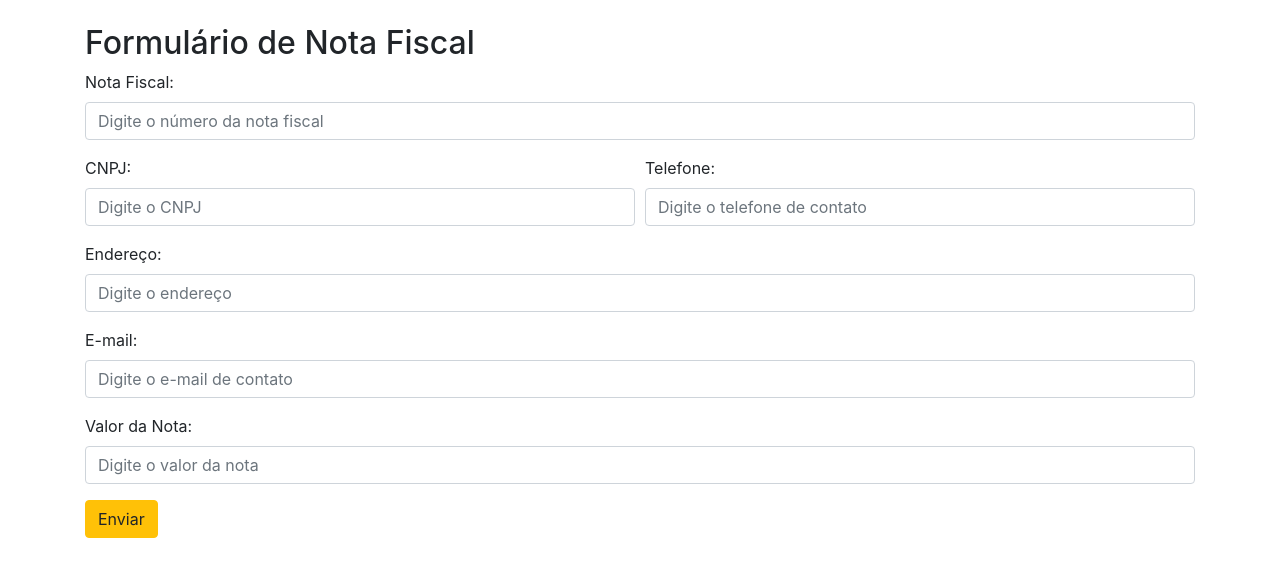
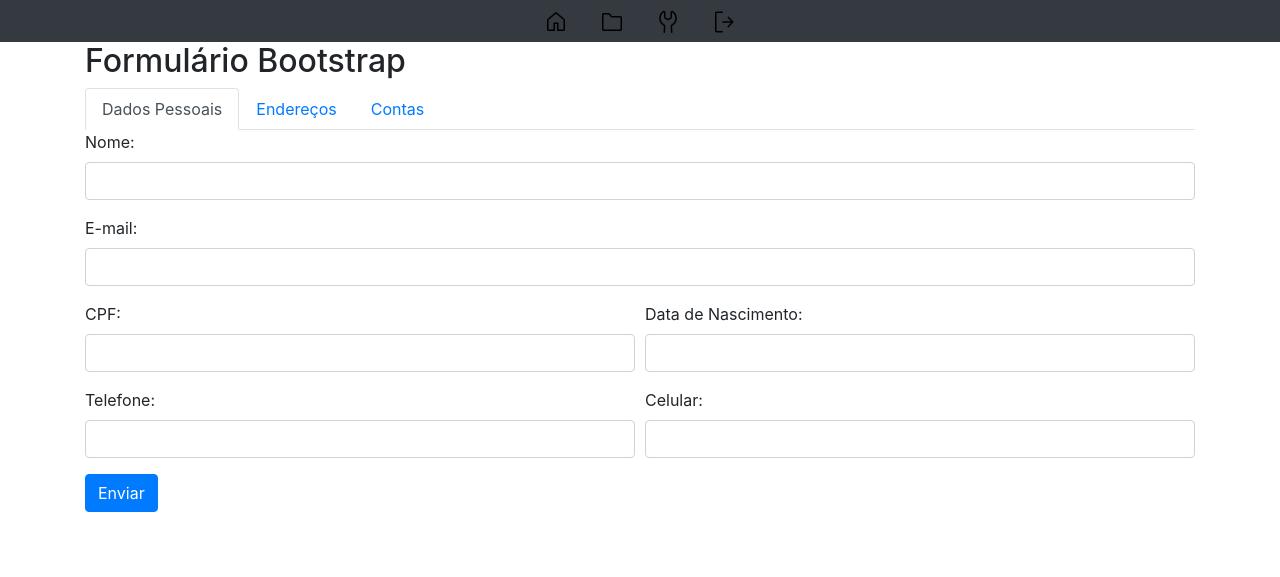
Before and after one commit to alexodisseus/panca-louca, a Flask app: page / in a window 1280 px wide. Shown: the top 577 px of the page. Run offline with Flask 3, Linux system fonts and the light colour scheme; some libraries are stand-ins or nearby versions.

Commit message:
comentario

```diff
--- a/pl/model.py
+++ b/pl/model.py
@@ -42,6 +42,8 @@ class User(SQLModel, table=True):
 	"""docstring for User  -  tabela para cotistas"""
 	id: Optional[int] = Field(default=None, primary_key=True)
 	name:str
+	cpf:str
+	email:str
 	birth:str
 	telephone:str
 	cell:str
--- /dev/null
+++ b/pl/templates/base.html
@@ -0,0 +1,59 @@
+<!doctype html>
+<html lang="en">
+    <head>
+        {% block head %}
+        <!-- Required meta tags -->
+        <meta charset="utf-8">
+        <meta name="viewport" content="width=device-width, initial-scale=1, shrink-to-fit=no">
+
+        {% block styles %}
+            <!-- Bootstrap CSS -->
+            {{ bootstrap.load_css() }}
+        {% endblock %}
+
+        <title>Sistema para Cotas</title>
+        {% endblock %}
+    </head>
+    <body>
+      <ul class="nav justify-content-center bg-dark ">
+        <li class="nav-item opacity-50">
+          <a class="nav-link active" href="#">
+            <!-- home -->
+            <svg xmlns="http://www.w3.org/2000/svg" viewBox="0 0 24 24" width="24" height="24"><path d="M11.03 2.59a1.501 1.501 0 0 1 1.94 0l7.5 6.363a1.5 1.5 0 0 1 .53 1.144V19.5a1.5 1.5 0 0 1-1.5 1.5h-5.75a.75.75 0 0 1-.75-.75V14h-2v6.25a.75.75 0 0 1-.75.75H4.5A1.5 1.5 0 0 1 3 19.5v-9.403c0-.44.194-.859.53-1.144ZM12 3.734l-7.5 6.363V19.5h5v-6.25a.75.75 0 0 1 .75-.75h3.5a.75.75 0 0 1 .75.75v6.25h5v-9.403Z"></path></svg>
+          </a>
+        </li>
+        <li class="nav-item">
+          <a class="nav-link" href="#">
+            <!-- arquivos -->
+            <svg xmlns="http://www.w3.org/2000/svg" viewBox="0 0 24 24" width="24" height="24"><path d="M2 4.75C2 3.784 2.784 3 3.75 3h4.971c.58 0 1.12.286 1.447.765l1.404 2.063c.046.069.124.11.207.11h8.471c.966 0 1.75.783 1.75 1.75V19.25A1.75 1.75 0 0 1 20.25 21H3.75A1.75 1.75 0 0 1 2 19.25Zm1.75-.25a.25.25 0 0 0-.25.25v14.5c0 .138.112.25.25.25h16.5a.25.25 0 0 0 .25-.25V7.687a.25.25 0 0 0-.25-.25h-8.471a1.75 1.75 0 0 1-1.447-.765L8.928 4.61a.252.252 0 0 0-.208-.11Z"></path></svg>
+          </a>
+        </li>
+        <li class="nav-item">
+          <a class="nav-link" href="#">
+            <!-- procurar -->
+            <svg xmlns="http://www.w3.org/2000/svg" viewBox="0 0 24 24" width="24" height="24"><path d="M7.875 2.292a.114.114 0 0 0-.032.018A7.239 7.239 0 0 0 4.75 8.25a7.248 7.248 0 0 0 3.654 6.297c.57.327.982.955.941 1.682v.002l-.317 6.058a.75.75 0 1 1-1.498-.078l.317-6.062v-.004c.006-.09-.047-.215-.188-.296A8.749 8.749 0 0 1 3.25 8.25a8.738 8.738 0 0 1 3.732-7.169 1.547 1.547 0 0 1 1.709-.064c.484.292.809.835.809 1.46v4.714a.25.25 0 0 0 .119.213l2.25 1.385c.08.05.182.05.262 0l2.25-1.385a.25.25 0 0 0 .119-.213V2.478c0-.626.325-1.169.81-1.461a1.547 1.547 0 0 1 1.708.064 8.741 8.741 0 0 1 3.732 7.17 8.747 8.747 0 0 1-4.41 7.598c-.14.081-.193.206-.188.296v.004l.318 6.062a.75.75 0 1 1-1.498.078l-.317-6.058v-.002c-.041-.727.37-1.355.94-1.682A7.247 7.247 0 0 0 19.25 8.25a7.239 7.239 0 0 0-3.093-5.94.114.114 0 0 0-.032-.018l-.01-.001c-.003 0-.014 0-.031.01-.036.022-.084.079-.084.177V7.19c0 .608-.315 1.172-.833 1.49l-2.25 1.385a1.75 1.75 0 0 1-1.834 0l-2.25-1.384A1.752 1.752 0 0 1 8 7.192V2.477c0-.098-.048-.155-.084-.176a.068.068 0 0 0-.031-.011l-.01.001Z"></path></svg>
+          </a>
+        </li>
+        <li class="nav-item">
+          <a class="nav-link" href="/logout">
+            <!-- logout -->
+            <svg xmlns="http://www.w3.org/2000/svg" viewBox="0 0 24 24" width="24" height="24"><path d="M3 3.25c0-.966.784-1.75 1.75-1.75h5.5a.75.75 0 0 1 0 1.5h-5.5a.25.25 0 0 0-.25.25v17.5c0 .138.112.25.25.25h5.5a.75.75 0 0 1 0 1.5h-5.5A1.75 1.75 0 0 1 3 20.75Zm16.006 9.5H10.75a.75.75 0 0 1 0-1.5h8.256l-3.3-3.484a.75.75 0 0 1 1.088-1.032l4.5 4.75a.75.75 0 0 1 0 1.032l-4.5 4.75a.75.75 0 0 1-1.088-1.032Z"></path></svg>
+          </a>
+        </li>
+      </ul>
+
+        <!-- Your page content -->
+        {% block content %}
+
+
+        {% endblock %}
+        {% block content2 %}
+        {% endblock %}
+
+
+        {% block scripts %}
+            <!-- Optional JavaScript -->
+            {{ bootstrap.load_js() }}
+        {% endblock %}
+    </body>
+</html>
--- a/pl/templates/index.html
+++ b/pl/templates/index.html
@@ -1,48 +1,80 @@
-<!DOCTYPE html>
-<html>
-<head>
-  <meta charset="UTF-8">
-  <title>Formulário de Nota Fiscal</title>
-  <!-- Inclua as bibliotecas do Bootstrap (CSS e JS) -->
-  <link rel="stylesheet" href="https://maxcdn.bootstrapcdn.com/bootstrap/4.5.2/css/bootstrap.min.css">
-  <script src="https://ajax.googleapis.com/libs/jquery/3.5.1/jquery.min.js"></script>
-  <script src="https://cdnjs.cloudflare.com/ajax/libs/popper.js/1.16.0/umd/popper.min.js"></script>
-  <script src="https://maxcdn.bootstrapcdn.com/bootstrap/4.5.2/js/bootstrap.min.js"></script>
-</head>
-<body>
+{% extends "base.html" %}
 
-<div class="container mt-4">
-  <h2>Formulário de Nota Fiscal</h2>
+{% block styles %}
+    <!-- Bootstrap CSS -->
+    {{ bootstrap.load_css() }}
+    <link rel="stylesheet"
+                  href="{{url_for('static', filename='index.css')}}">
+{% endblock %}
+{% block content %}
+
+<div class="container">
+    <h2>Formulário Bootstrap</h2>
     <form>
+        <ul class="nav nav-tabs" id="myTabs">
+            <li class="nav-item">
+                <a class="nav-link active" data-toggle="tab" href="#personalTab">Dados Pessoais</a>
+            </li>
+            <li class="nav-item">
+                <a class="nav-link" data-toggle="tab" href="#addressTab">Endereços</a>
+            </li>
+            <li class="nav-item">
+                <a class="nav-link" data-toggle="tab" href="#accountTab">Contas</a>
+            </li>
+        </ul>
+        <div class="tab-content">
+            <div class="tab-pane active" id="personalTab">
                 <div class="form-group">
-      <label for="notaFiscal">Nota Fiscal:</label>
-      <input type="text" class="form-control" id="notaFiscal" placeholder="Digite o número da nota fiscal">
+                    <label for="name">Nome:</label>
+                    <input type="text" class="form-control" id="name" name="name">
+                </div>
+                <div class="form-group">
+                    <label for="email">E-mail:</label>
+                    <input type="email" class="form-control" id="email" name="email">
                 </div>
                 <div class="form-row">
                     <div class="form-group col-md-6">
-        <label for="cnpj">CNPJ:</label>
-        <input type="text" class="form-control" id="cnpj" placeholder="Digite o CNPJ">
+                        <label for="cpf">CPF:</label>
+                        <input type="text" class="form-control" id="cpf" name="cpf">
                     </div>
                     <div class="form-group col-md-6">
-        <label for="telefone">Telefone:</label>
-        <input type="tel" class="form-control" id="telefone" placeholder="Digite o telefone de contato">
+                        <label for="birth">Data de Nascimento:</label>
+                        <input type="text" class="form-control" id="birth" name="birth">
                     </div>
                 </div>
+                <div class="form-row">
+                    <div class="form-group col-md-6">
+                        <label for="telephone">Telefone:</label>
+                        <input type="text" class="form-control" id="telephone" name="telephone">
+                    </div>
+                    <div class="form-group col-md-6">
+                        <label for="cell">Celular:</label>
+                        <input type="text" class="form-control" id="cell" name="cell">
+                    </div>
+                </div>
+            </div>
+            <div class="tab-pane" id="addressTab">
                 <div class="form-group">
-      <label for="endereco">Endereço:</label>
-      <input type="text" class="form-control" id="endereco" placeholder="Digite o endereço">
+                    <label for="addresses">Endereço 1:</label>
+                    <input type="text" class="form-control" id="addresses" name="addresses">
                 </div>
                 <div class="form-group">
-      <label for="email">E-mail:</label>
-      <input type="email" class="form-control" id="email" placeholder="Digite o e-mail de contato">
+                    <label for="address2">Endereço 2:</label>
+                    <input type="text" class="form-control" id="address2" name="address2">
+                </div>
+            </div>
+            <div class="tab-pane" id="accountTab">
+                <div class="form-group">
+                    <label for="accounts">Conta 1:</label>
+                    <input type="text" class="form-control" id="accounts" name="accounts">
                 </div>
                 <div class="form-group">
-      <label for="valorNota">Valor da Nota:</label>
-      <input type="number" class="form-control" id="valorNota" placeholder="Digite o valor da nota">
+                    <label for="account2">Conta 2:</label>
+                    <input type="text" class="form-control" id="account2" name="account2">
                 </div>
-    <button type="submit" class="btn btn-warning">Enviar</button>
+            </div>
+        </div>
+        <button type="submit" class="btn btn-primary">Enviar</button>
     </form>
 </div>
-
-</body>
-</html>
+{% endblock %}
```
Lines whose indentation alone changed are shown as unchanged.
